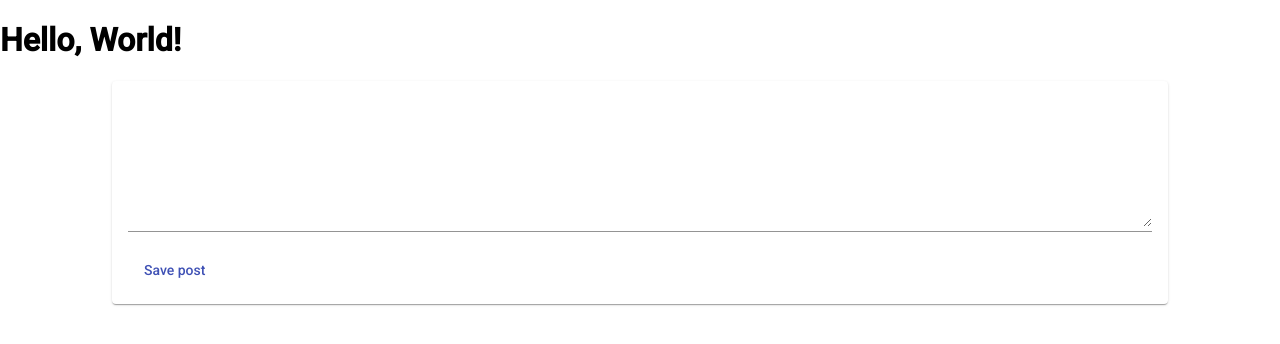
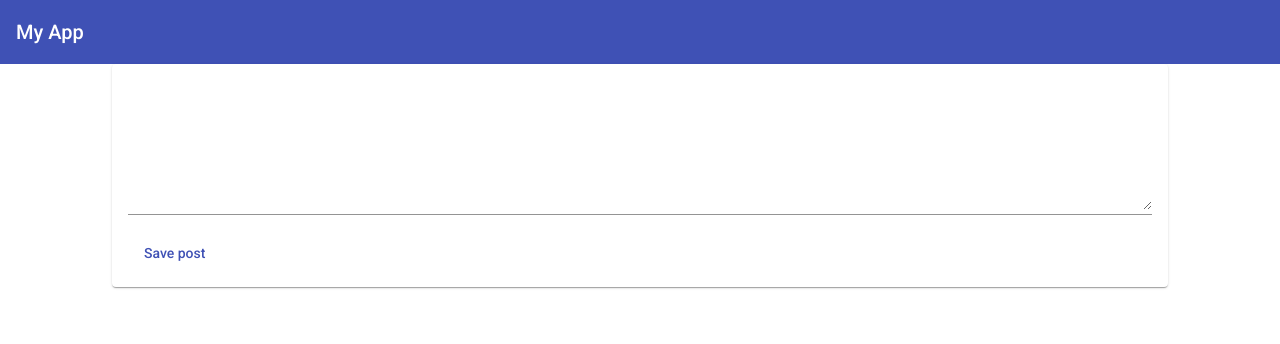
Before and after one commit to owozsh/angular-fs-app, an Angular app: page / in a window 1280 px wide. Shown: the top 344 px of the page. Built offline with nearby package versions, Linux system fonts and the light colour scheme.

Commit message:
add app-header

```diff
--- a/src/app/app.component.html
+++ b/src/app/app.component.html
@@ -1,2 +1,2 @@
-<h1>Hello, World!</h1>
+<app-header></app-header>
 <app-post-create></app-post-create>
--- a/src/app/app.module.ts
+++ b/src/app/app.module.ts
@@ -5,12 +5,14 @@
 import { MatInputModule } from '@angular/material/input';
 import { MatCardModule } from '@angular/material/card';
 import { MatButtonModule } from '@angular/material/button';
+import { MatToolbarModule } from '@angular/material/toolbar';
 
 import { AppComponent } from './app.component';
 import { PostCreateComponent } from './posts/post-create/post-create.component';
+import { HeaderComponent } from './posts/header/header.component';
 
 @NgModule({
-  declarations: [AppComponent, PostCreateComponent],
+  declarations: [AppComponent, PostCreateComponent, HeaderComponent],
   imports: [
     BrowserModule,
     FormsModule,
@@ -18,6 +20,7 @@
     MatInputModule,
     MatCardModule,
     MatButtonModule,
+    MatToolbarModule,
   ],
   providers: [],
   bootstrap: [AppComponent],
--- /dev/null
+++ b/src/app/posts/header/header.component.html
@@ -0,0 +1 @@
+<mat-toolbar color="primary">My App</mat-toolbar>
```
Also changed, not shown: src/app/posts/header/header.component.ts (added, +7 -0 lines).
